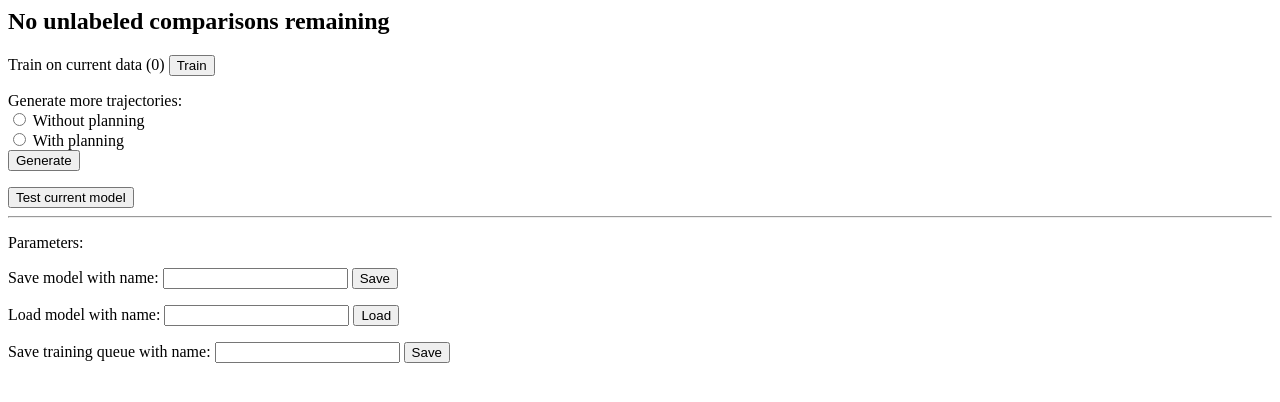
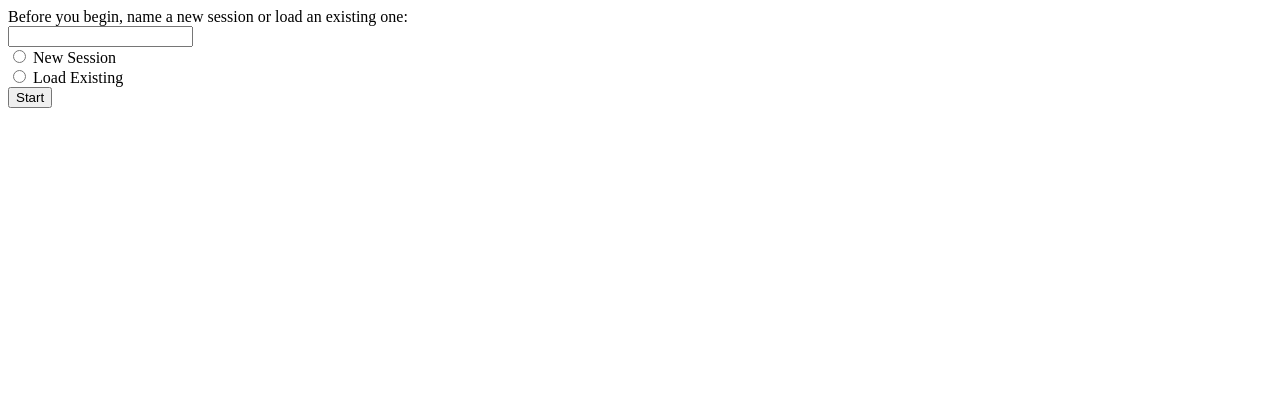
Before and after one commit to AllanYangZhou/robot_style_cost_functions, a Flask app: page / in a window 1280 px wide. Shown: the top 402 px of the page. Run offline with Flask 2, Linux system fonts and the light colour scheme; parts of the project's set-up code (start-up, migrations or seed data) failed here and were passed over; some libraries are stand-ins or nearby versions.

Commit message:
Way better server stuff

```diff
--- a/server.py
+++ b/server.py
@@ -7,7 +7,6 @@ import utils
 
 import random
 import time
-import pickle
 import itertools
 import numpy as np
 import trajoptpy.math_utils as mu
@@ -18,27 +17,42 @@ app = Flask(__name__)
 display_env, display_robot1, display_robot2 = utils.setup(two_robots=True)
 
 env, robot = utils.setup(render=False)
-opt_normalize = False
 cf = CostFunction(
     robot,
     num_dofs=7,
-    normalize=opt_normalize)
+    normalize=True)
 custom_cost = {'NN': planners.get_trajopt_error_cost(cf)}
 
-training_q = utils.TrainingQueue(maxsize=2000)
+
 to_label = []
+session_vars = {
+    'session_name': None,
+    'human_batch_num': 0,
+    'cost_train_num': 0,
+    'tq': utils.TrainingQueue(maxsize=2000),
+}
 
 
 @app.route('/')
 def index():
     return render_template('index.html',
                            num_to_label=len(to_label),
-                           num_train_pts=len(training_q))
+                           num_train_pts=len(session_vars['tq']),
+                           session_vars=session_vars)
 
 
-@app.route('/save/<name>')
-def save_cf(name):
-    cf.save_model('./data/saves/{:s}'.format(name))
+@app.route('/name_session', methods=['POST'])
+def handle_name_session():
+    name = request.form['session_name']
+    make_or_load = request.form['make_or_load']
+    session_vars['session_name'] = name
+    if make_or_load == 'load':
+        with open('./data/experiments/' + session_vars['session_name'] + '.pkl', 'rb') as f:
+            old_sess = pickle.load(f)
+        for key in old_sess:
+            session_vars[key] = old_sess[key]
+        cf.load_model('./saves/experiments/' + session_vars['session_name'] + '/')
+    return redirect(url_for('index'))
 
 
 @app.route('/play')
@@ -78,11 +92,13 @@ def handle_submission():
     xA, _, xB, _ = to_label.pop(0)
     if label is not None:
         data = (xA, xB, label)
-        training_q.add(data)
+        session_vars['tq'].add(data)
     if len(to_label):
         starting_dofs = to_label[0][1].GetWaypoint(0)[:7]
         display_robot1.SetActiveDOFValues(starting_dofs)
         display_robot2.SetActiveDOFValues(starting_dofs)
+    else:
+        session_vars['human_batch_num'] += 1
     return redirect(url_for('index'))
 
 
@@ -108,7 +124,8 @@ def generate_trajs():
                     robot,
                     goal,
                     custom_traj_costs=custom_cost,
-                    num_inits=5)
+                    num_inits=5,
+                    joint_vel_coeff=0.1)
                 wps = [res.GetTraj() for res in results]
             for xA, xB in itertools.combinations(wps, 2):
                 if not np.allclose(xA[:,:7], xB[:,:7]):
@@ -135,14 +152,10 @@ def generate_trajs():
 
 @app.route('/train', methods=['POST'])
 def handle_train():
-    utils.train(cf, training_q, epochs=20)
-    return redirect(url_for('index'))
-
-
-@app.route('/save', methods=['POST'])
-def handle_save():
-    save_name = request.form['save_name']
-    cf.save_model('./saves/' + save_name + '/')
+    utils.train(cf, session_vars['tq'], epochs=20)
+    cf.save_model('./saves/experiments/' + session_vars['session_name'] + '/',
+                  step=session_vars['cost_train_num'])
+    session_vars['cost_train_num'] += 1
     return redirect(url_for('index'))
 
 
@@ -153,11 +166,12 @@ def handle_load():
     return redirect(url_for('index'))
 
 
-@app.route('/save_tq', methods=['POST'])
-def handle_save_tq():
-    save_name = request.form['save_name']
-    with open('./data/' + save_name, 'wb') as f:
-        pickle.dump(training_q, f)
+@app.route('/save_session', methods=['POST'])
+def handle_save_session():
+    with open('./data/experiments/' + session_vars['session_name'] + '.pkl', 'wb') as f:
+        pickle.dump(session_vars, f)
+    cf.save_model('./saves/experiments/' + session_vars['session_name'] + '/',
+                  step=session_vars['cost_train_num'])
     return redirect(url_for('index'))
 
 
@@ -171,7 +185,8 @@ def handle_test():
         result = planners.trajopt_simple_plan(
             env,
             robot, c.configs[1],
-            custom_traj_costs=custom_cost)
+            custom_traj_costs=custom_cost,
+            joint_vel_coeff=0.1)
         default_result = planners.trajopt_simple_plan(
             env,
             robot, c.configs[1])
--- a/templates/index.html
+++ b/templates/index.html
@@ -5,6 +5,21 @@
     <script type=text/javascript src="{{ url_for('static', filename='main.js') }}"></script>
   </head>
   <body>
+    {% if session_vars['session_name'] is none %}
+    <form action="/name_session" method="post">
+      Before you begin, name a new session or load an existing one:<br>
+      <input type="text" name="session_name"><br>
+      <input type="radio" name="make_or_load" value="make"> New Session<br>
+      <input type="radio" name="make_or_load" value="load"> Load Existing<br>
+      <input type="submit" value="Start">
+    </form>
+    {% else %}
+    <h1>Session: {{ session_vars['session_name'] }}</h1>
+    <p>
+      Human has completed labeling {{ session_vars['human_batch_num'] }} batches.
+      The model has been trained {{ session_vars['cost_train_num'] }} times.
+    </p>
+    <hr>
     {% if num_to_label %}
     <h2>There are {{ num_to_label }} remaining unlabeled comparisons.</h2>
     <div>
@@ -32,24 +47,19 @@
       <input type="radio" name="generate_option" value="planning"> With planning<br>
       <input type="submit" value="Generate">
     </form>
-    <button onclick="testModel()">Test current model</button>
+    Test current model on trajectory:
+    <button onclick="testModel()">Test</button>
     {% endif %}
     <hr>
-    <p>Parameters:</p>
-    <form action="/save" method="post">
-      Save model with name:
-      <input type="text" name="save_name">
-      <input type="submit" value="Save">
-    </form>
     <form action="/load" method="post">
-      Load model with name:
+      Load pretrained model with name:
       <input type="text" name="load_name">
       <input type="submit" value="Load">
     </form>
-    <form action="/save_tq" method="post">
-      Save training queue with name:
-      <input type="text" name="save_name">
+    <form action="/save_session" method="post">
+      Save Session
       <input type="submit" value="Save">
     </form>
+    {% endif %}
   </body>
 </html>
```
